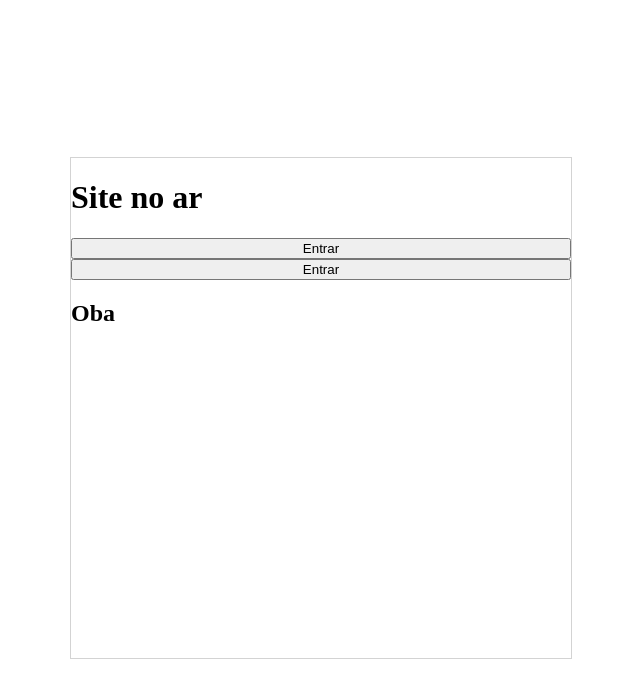
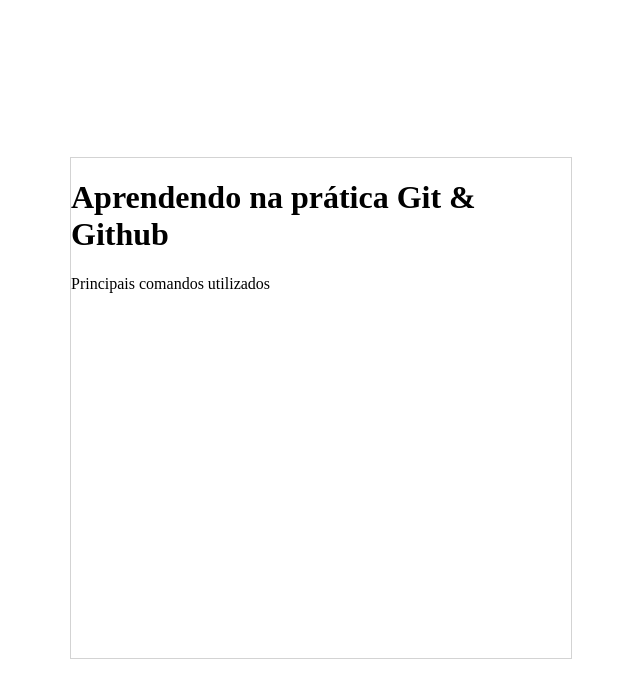
Before and after one commit to vitorKogawa/exemplo, a plain HTML site: page index.html in a window 1280 px wide. Shown: the whole page, without its empty margins (319-959 px from the left). Drawn offline with Linux system fonts and the light colour scheme.

Commit message:
Adicionando script ao site

```diff
--- a/index.html
+++ b/index.html
@@ -9,10 +9,14 @@
 </head>
 <body class="body">
   <div class="box-login">
-    <h1>Site no ar</h1>
-    <button>Entrar</button>
-    <button>Entrar</button>
-    <h2>Oba</h2>
+    <h1 class="title">Aprendendo na prática Git & Github</h1>
+    <article>
+      <span class="commands-title">
+        Principais comandos utilizados
+      </span>
+      <ul id="lista-comandos"></ul>
+    </article>
   </div>
+  <script src="script.js"></script>
 </body>
 </html>
```
